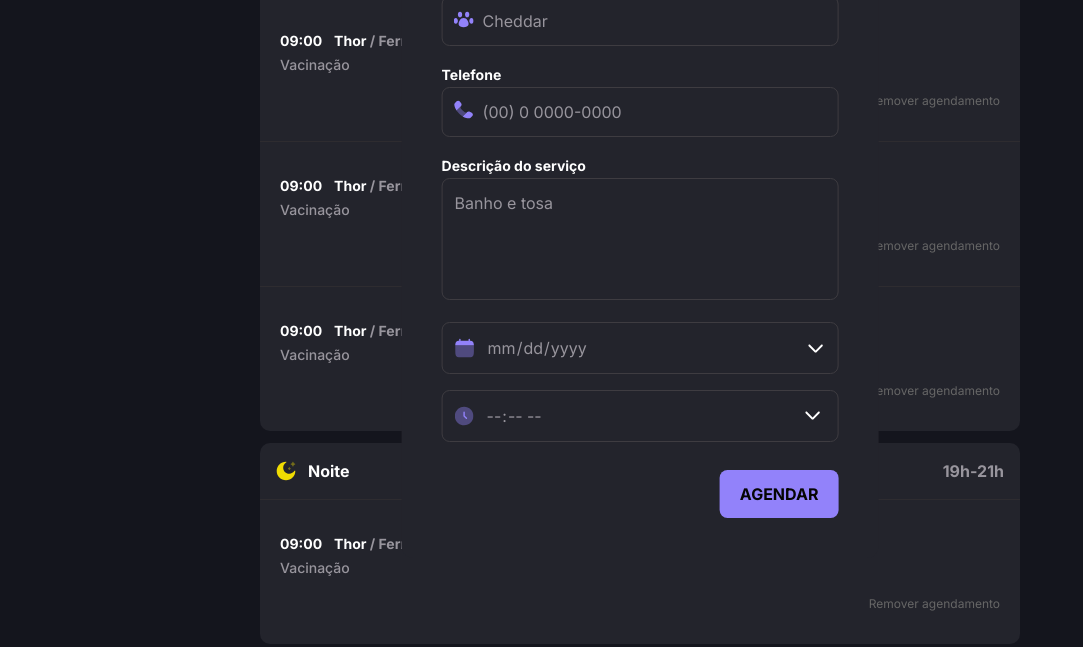
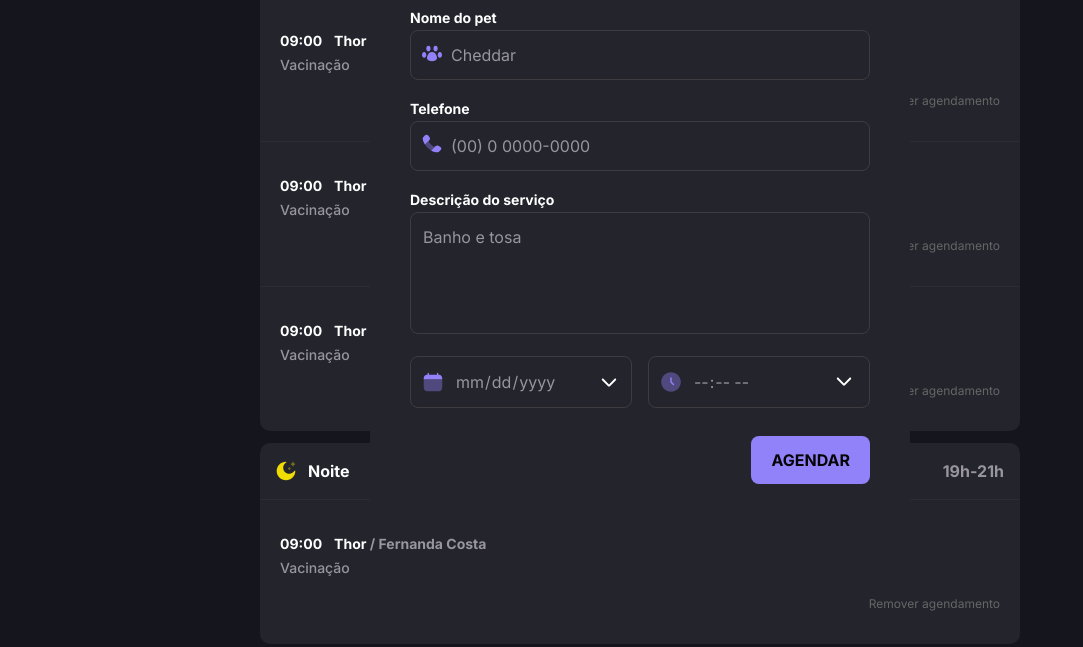
Before and after one commit to Leozinho2831/Mundo-Pet, a website: page index.html in a window 1280 px wide. Shown: the part 430-1077 px from the top of the page, without its empty margins (0-1083 px from the left). Drawn offline with nearby package versions, Linux system fonts and the light colour scheme.

Commit message:
correct style inputs date and time

```diff
--- a/index.html
+++ b/index.html
@@ -23,7 +23,7 @@
             </div>
             <div class="flex gap-3 p-3 min-w-[200px] w-[200px] border border-border-primary rounded-lg tablet:h-[48px]">
                 <img src="src/image/Calendar.svg">
-                <input type="date" required class="cursor-text bg-transparent text-content-secondary">
+                <input type="date" required class="cursor-text bg-transparent text-content-secondary font-sans text-base">
             </div>
         </section>
 
@@ -127,7 +127,7 @@
             </div>
         </section>
 
-        <form action="#" id="form" novalidate class="absolute z-10 top-1/2 left-1/2 transform -translate-x-1/2 -translate-y-1/2 max-w-[480px] grid gap-7 bg-background-tertiary p-10 rounded-xl">
+        <form action="#" id="form" novalidate class="absolute z-10 top-1/2 left-1/2 transform -translate-x-1/2 -translate-y-1/2 w-[97%] max-w-[540px] p-7 grid gap-7 bg-background-tertiary mobile:p-10 rounded-xl">
 
             <header>
                 <h1 class="title text-content-primary">Agende um atendimento</h1>
@@ -158,14 +158,14 @@
                     <textarea rows="4" name="description" id="description" placeholder="Banho e tosa" class="input resize-none"></textarea>
                 </div>
 
-                <div class="flex flex-wrap gap-4">
-                    <div class="min-w-32 flex gap-3 p-3 w-full border border-border-primary rounded-lg">
-                        <img src="src/image/Calendar.svg">
-                        <input type="date" name="date" id="date" required class="flex-1 w-1/2 cursor-text bg-transparent text-content-secondary">
+                <div class="grid gap-4 mobile:grid-cols-2">
+                    <div class="flex items-center gap-3 p-3 w-full border border-border-primary rounded-lg">
+                        <img class="w-5 h-5" src="src/image/Calendar.svg">
+                        <input type="date" name="date" id="date" required class="flex-1 cursor-text bg-transparent text-content-secondary font-sans text-base">
                     </div>
-                    <div class="min-w-32 flex flex-wrap gap-3 p-3 w-full border border-border-primary rounded-lg">
-                        <img src="src/image/Clock.svg">
-                        <input type="time" name="hour" id="hour" required class="flex-1 w-1/2 cursor-text bg-transparent text-content-secondary">
+                    <div class="flex items-center gap-3 p-3 w-full border border-border-primary rounded-lg">
+                        <img class="w-5 h-5" src="src/image/Clock.svg">
+                        <input type="time" name="hour" id="hour" required class="flex-1 cursor-text bg-transparent text-content-secondary font-sans text-base">
                     </div>
                 </div>
             </section>
```
Also changed, not shown: src/output.css.
